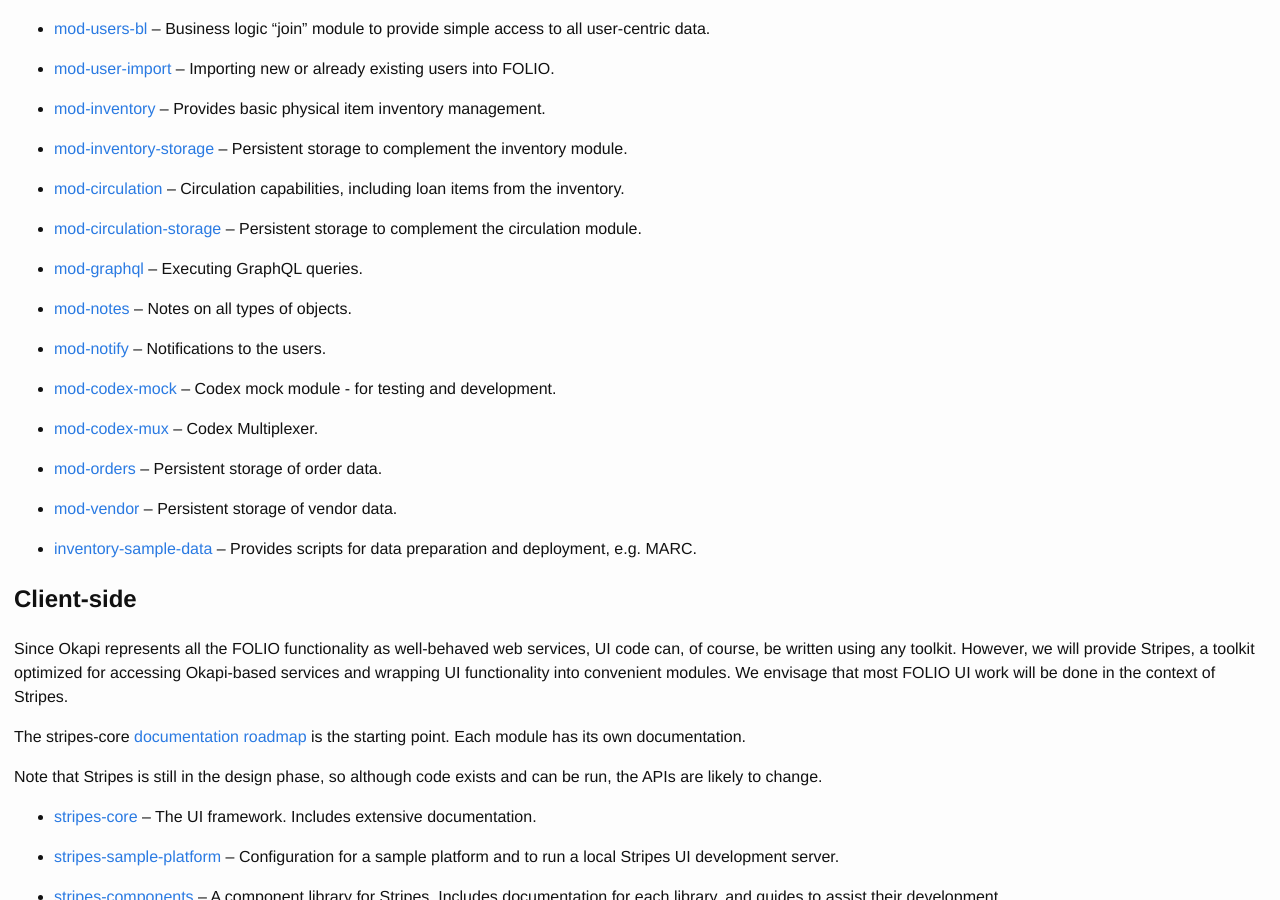
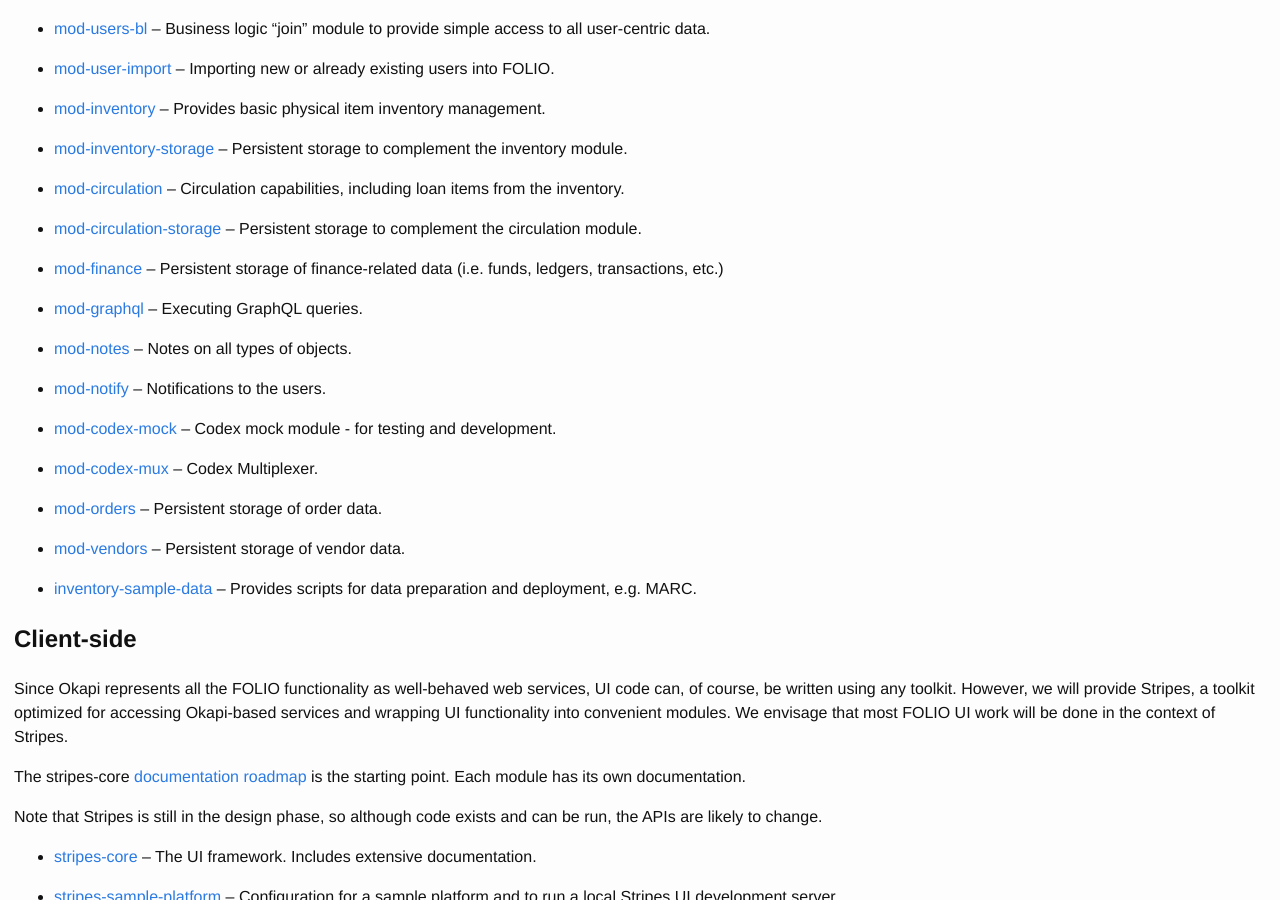
Before and after one commit to folio-org/folio-org.github.io, a Jekyll site: the page built from source-code/index.md, in a window 1280 px wide and 900 px high, scrolled down 1218 px. Built offline with Jekyll 4.4.1, drawn with Linux system fonts in a browser that asks for light colours; nearby versions of some CDN libraries.

Commit message:
Update list of repositories FOLIO-359
Add mod-finance.
Rename mod-vendor to mod-vendors.

```diff
--- a/source-code/index.md
+++ b/source-code/index.md
@@ -121,6 +121,9 @@
 - [mod-circulation-storage](https://github.com/folio-org/mod-circulation-storage)
   -- Persistent storage to complement the circulation module.
 
+- [mod-finance](https://github.com/folio-org/mod-finance)
+  -- Persistent storage of finance-related data (i.e. funds, ledgers, transactions, etc.)
+
 - [mod-graphql](https://github.com/folio-org/mod-graphql)
   -- Executing GraphQL queries.
 
@@ -139,7 +142,7 @@
 - [mod-orders](https://github.com/folio-org/mod-orders)
   -- Persistent storage of order data.
 
-- [mod-vendor](https://github.com/folio-org/mod-vendor)
+- [mod-vendors](https://github.com/folio-org/mod-vendors)
   -- Persistent storage of vendor data.
 
 - [inventory-sample-data](https://github.com/folio-org/inventory-sample-data)
```
